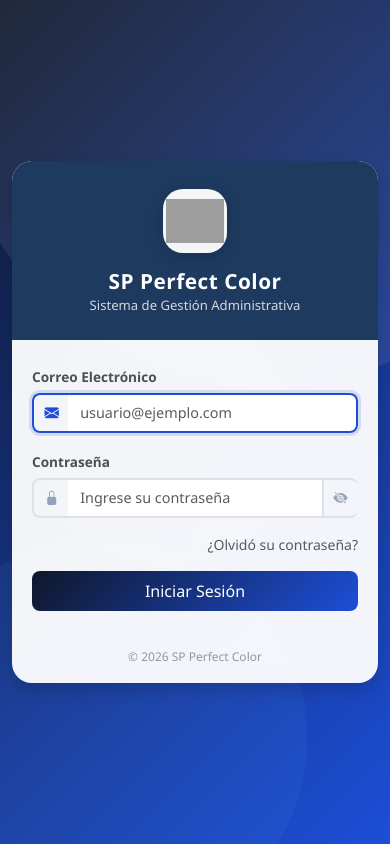
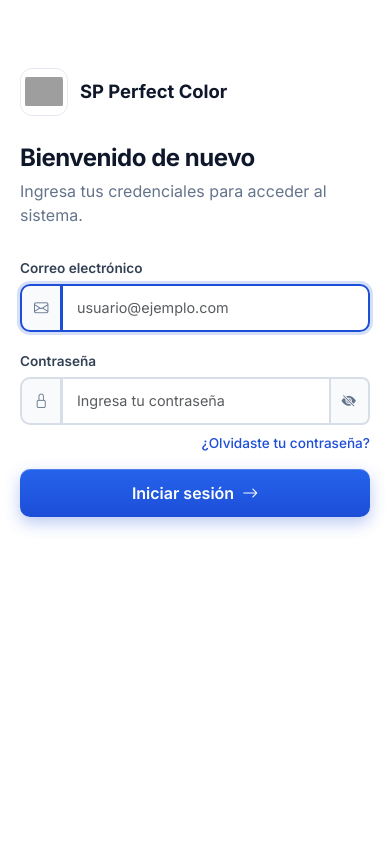
Before and after one commit to FranyelPacheco/SP-Perfect-Color, a PHP site: page / in a window 390 px wide. Run offline with PHP 8.4, Linux system fonts and the light colour scheme; some libraries are stand-ins or nearby versions; grey boxes are pictures that could not be loaded.

Commit message:
UI: sidebar oscuro que empuja contenido, contraste AA, tablas simetricas y nuevo login
Co-Authored-By: Claude Sonnet 5.5 <noreply@anthropic.com>

```diff
--- a/app/views/loginView.php
+++ b/app/views/loginView.php
@@ -39,41 +39,51 @@
     <link rel="stylesheet" href="https://cdn.jsdelivr.net/npm/bootstrap-icons@1.11.3/font/bootstrap-icons.min.css">
     <link href="https://fonts.googleapis.com/css2?family=Inter:wght@400;500;600;700&display=swap" rel="stylesheet">
     <link rel="stylesheet" href="/SP%20Perfect%20Color/assets/css/estiloBase.css?v=<?php echo filemtime(__DIR__ . '/../../assets/css/estiloBase.css'); ?>">
+    <link rel="stylesheet" href="/SP%20Perfect%20Color/assets/css/login.css?v=<?php echo filemtime(__DIR__ . '/../../assets/css/login.css'); ?>">
     <meta name="csrf-token" content="<?php echo htmlspecialchars($_SESSION['csrf_token'] ?? ''); ?>">
     <script src="/SP%20Perfect%20Color/assets/js/csrf.js"></script>
 </head>
-<body class="login-page">
-    <div class="login-bg-shapes">
-        <div class="shape shape-1"></div>
-        <div class="shape shape-2"></div>
-        <div class="shape shape-3"></div>
-        <div class="shape shape-4"></div>
-    </div>
-
-    <div class="login-card">
-        <div class="card shadow">
-            <div class="card-header text-center border-0">
-                <div class="login-logo-wrapper">
-                    <img src="/SP%20Perfect%20Color/assets/images/logo-recortado.webp" alt="SP Perfect Color" class="login-logo">
+<body class="auth-page">
+    <main class="auth-layout">
+        <aside class="auth-brand" aria-hidden="false">
+            <div class="auth-brand-inner">
+                <div class="auth-logo-badge">
+                    <img src="/SP%20Perfect%20Color/assets/images/logo-recortado.webp" alt="SP Perfect Color">
                 </div>
                 <h1>SP Perfect Color</h1>
-                <p class="mb-0">Sistema de Gestión Administrativa</p>
+                <p class="auth-lema">Ventas, inventario y cobranzas de tu pinturería en un solo lugar.</p>
+                <ul class="auth-puntos">
+                    <li><i class="bi bi-palette2"></i>Mezclas y presupuestos al instante</li>
+                    <li><i class="bi bi-box-seam"></i>Inventario con alertas de stock</li>
+                    <li><i class="bi bi-currency-exchange"></i>Cobros en dólares y bolívares</li>
+                </ul>
             </div>
-            <div class="card-body">
+            <small class="auth-pie">&copy; <?php echo date('Y'); ?> SP Perfect Color</small>
+        </aside>
+
+        <section class="auth-form-lado">
+            <div class="auth-form-caja">
+                <div class="auth-logo-movil">
+                    <img src="/SP%20Perfect%20Color/assets/images/logo-recortado.webp" alt="SP Perfect Color">
+                    <span>SP Perfect Color</span>
+                </div>
+                <h2>Bienvenido de nuevo</h2>
+                <p class="auth-sub">Ingresa tus credenciales para acceder al sistema.</p>
+
                 <form id="formularioLogin" novalidate>
                     <div class="mb-3">
-                        <label for="correo" class="form-label">Correo Electrónico</label>
+                        <label for="correo" class="form-label">Correo electrónico</label>
                         <div class="input-group">
-                            <span class="input-group-text"><i class="bi bi-envelope-fill"></i></span>
+                            <span class="input-group-text"><i class="bi bi-envelope"></i></span>
                             <input type="email" id="correo" name="correo" class="form-control" required autocomplete="email" placeholder="usuario@ejemplo.com">
                         </div>
                     </div>
 
-                    <div class="mb-3">
+                    <div class="mb-2">
                         <label for="clave" class="form-label">Contraseña</label>
                         <div class="input-group">
-                            <span class="input-group-text"><i class="bi bi-lock-fill"></i></span>
-                            <input type="password" id="clave" name="clave" class="form-control" required maxlength="20" autocomplete="current-password" placeholder="Ingrese su contraseña">
+                            <span class="input-group-text"><i class="bi bi-lock"></i></span>
+                            <input type="password" id="clave" name="clave" class="form-control" required maxlength="20" autocomplete="current-password" placeholder="Ingresa tu contraseña">
                             <button type="button" id="toggleClave" class="input-group-text password-toggle" aria-label="Mostrar u ocultar contraseña">
                                 <i class="bi bi-eye-slash-fill" id="toggleIcono"></i>
                             </button>
@@ -81,24 +91,22 @@
                     </div>
 
                     <div class="d-flex justify-content-end mb-3">
-                        <a href="#" class="small text-decoration-none text-muted" data-bs-toggle="modal" data-bs-target="#modalRecuperarClave">¿Olvidó su contraseña?</a>
+                        <a href="#" class="auth-link" data-bs-toggle="modal" data-bs-target="#modalRecuperarClave">¿Olvidaste tu contraseña?</a>
                     </div>
 
-                    <div id="mensajeError" class="alert alert-danger d-none"></div>
+                    <div id="mensajeError" class="alert alert-danger d-none" role="alert"></div>
 
-                    <button type="submit" id="btnLogin" class="btn btn-primary w-100 py-2 d-flex align-items-center justify-content-center gap-2">
-                        <span id="btnText">Iniciar Sesión</span>
+                    <button type="submit" id="btnLogin" class="btn btn-primary w-100 d-flex align-items-center justify-content-center gap-2">
+                        <span id="btnText">Iniciar sesión</span>
+                        <i class="bi bi-arrow-right" aria-hidden="true"></i>
                         <div id="btnSpinner" class="spinner-border spinner-border-sm d-none" role="status">
                             <span class="visually-hidden">Cargando...</span>
                         </div>
                     </button>
                 </form>
             </div>
-            <div class="card-footer text-center border-0 py-3">
-                <small class="text-muted">&copy; <?php echo date('Y'); ?> SP Perfect Color</small>
-            </div>
-        </div>
-    </div>
+        </section>
+    </main>
 
     <!-- MODAL PARA RECUPERAR CONTRASEÑA -->
     <div class="modal fade" id="modalRecuperarClave" tabindex="-1" aria-labelledby="modalRecuperarLabel" aria-hidden="true">
--- /dev/null
+++ b/assets/css/login.css
@@ -0,0 +1,102 @@
+/* Login: diseño dividido (marca a la izquierda, formulario a la derecha) con la paleta azul de SP Perfect Color */
+html body.auth-page {
+  margin: 0;
+  background: #fff;
+  font-family: 'Inter', 'Segoe UI', system-ui, sans-serif;
+  color: #0f172a;
+  -webkit-font-smoothing: antialiased;
+}
+.auth-layout { display: grid; grid-template-columns: minmax(0, 1.05fr) minmax(0, 1fr); min-height: 100vh; min-height: 100dvh; }
+
+.auth-brand {
+  position: relative;
+  display: flex;
+  flex-direction: column;
+  justify-content: space-between;
+  padding: 3rem 3.5rem;
+  color: #fff;
+  background:
+    radial-gradient(circle at 15% 20%, rgba(96,165,250,0.35), transparent 45%),
+    radial-gradient(circle at 85% 85%, rgba(59,130,246,0.3), transparent 50%),
+    linear-gradient(135deg, #0F172A 0%, #1E3A5F 55%, #1D4ED8 100%);
+  overflow: hidden;
+}
+.auth-brand::before {
+  content: '';
+  position: absolute; inset: 0;
+  background-image: radial-gradient(rgba(255,255,255,0.09) 1px, transparent 1px);
+  background-size: 22px 22px;
+  mask-image: linear-gradient(135deg, transparent 10%, #000 60%, transparent 100%);
+  pointer-events: none;
+}
+.auth-brand-inner { position: relative; margin: auto 0; max-width: 460px; animation: authEntra 0.7s cubic-bezier(0.16, 1, 0.3, 1) both; }
+.auth-logo-badge {
+  width: 96px; height: 96px;
+  display: grid; place-items: center;
+  background: #fff;
+  border-radius: 24px;
+  padding: 10px;
+  box-shadow: 0 12px 32px rgba(2,6,23,0.35);
+  margin-bottom: 2rem;
+}
+.auth-logo-badge img { max-width: 100%; max-height: 100%; object-fit: contain; }
+.auth-brand h1 { font-size: 2.4rem; font-weight: 700; letter-spacing: -0.02em; margin: 0 0 0.75rem; color: #fff; }
+.auth-lema { font-size: 1.1rem; line-height: 1.55; color: rgba(255,255,255,0.82); margin-bottom: 2rem; }
+.auth-puntos { list-style: none; padding: 0; margin: 0; display: grid; gap: 0.9rem; }
+.auth-puntos li { display: flex; align-items: center; gap: 0.8rem; color: rgba(255,255,255,0.92); font-size: 0.95rem; }
+.auth-puntos i {
+  width: 36px; height: 36px; flex-shrink: 0;
+  display: grid; place-items: center;
+  border-radius: 10px;
+  background: rgba(255,255,255,0.12);
+  border: 1px solid rgba(255,255,255,0.18);
+  color: #93c5fd;
+  font-size: 1.05rem;
+}
+.auth-pie { position: relative; color: rgba(255,255,255,0.6); }
+
+.auth-form-lado { display: flex; align-items: center; justify-content: center; padding: 2rem 1.5rem; background: #fff; }
+.auth-form-caja { width: 100%; max-width: 400px; animation: authEntra 0.6s 0.1s cubic-bezier(0.16, 1, 0.3, 1) both; }
+.auth-form-caja h2 { font-size: 1.75rem; font-weight: 700; letter-spacing: -0.02em; margin-bottom: 0.4rem; }
+.auth-sub { color: #64748b; margin-bottom: 1.75rem; }
+.auth-logo-movil { display: none; align-items: center; gap: 0.75rem; margin-bottom: 1.75rem; font-weight: 700; font-size: 1.15rem; }
+.auth-logo-movil img { width: 48px; height: 48px; object-fit: contain; border: 1px solid #e5e9f0; border-radius: 12px; padding: 4px; }
+
+.auth-page .form-label { font-weight: 600; font-size: 0.85rem; color: #334155; }
+.auth-page .input-group-text { background: #f8fafc; border-color: #d8dee8; color: #64748b; border-radius: 10px 0 0 10px; }
+.auth-page .input-group > .form-control { border-color: #d8dee8; padding: 0.7rem 0.85rem; }
+.auth-page .input-group > .form-control:last-child { border-radius: 0 10px 10px 0; }
+.auth-page .input-group > .password-toggle { border-radius: 0 10px 10px 0; cursor: pointer; }
+.auth-page .input-group > .password-toggle:hover { color: #1D4ED8; }
+.auth-page .input-group:focus-within .input-group-text,
+.auth-page .input-group:focus-within .form-control { border-color: #1D4ED8; }
+.auth-page .input-group:focus-within { box-shadow: 0 0 0 3px rgba(29,78,216,0.18); border-radius: 10px; }
+.auth-page .form-control:focus { box-shadow: none; }
+.auth-link { color: #1D4ED8; font-size: 0.85rem; font-weight: 500; text-decoration: none; }
+.auth-link:hover { text-decoration: underline; }
+.auth-page #btnLogin {
+  padding: 0.75rem 1rem;
+  font-weight: 600;
+  border: 0;
+  border-radius: 10px;
+  background: linear-gradient(180deg, #2563EB, #1D4ED8);
+  box-shadow: 0 6px 16px rgba(29,78,216,0.3), inset 0 1px 0 rgba(255,255,255,0.2);
+}
+.auth-page #btnLogin:hover { background: linear-gradient(180deg, #1D4ED8, #1E40AF); transform: translateY(-1px); }
+.auth-page #btnLogin .bi-arrow-right { transition: transform 0.2s; }
+.auth-page #btnLogin:hover .bi-arrow-right { transform: translateX(3px); }
+.auth-page .alert { border-radius: 10px; font-size: 0.875rem; }
+
+@keyframes authEntra { from { opacity: 0; transform: translateY(14px); } to { opacity: 1; transform: none; } }
+@media (prefers-reduced-motion: reduce) { .auth-brand-inner, .auth-form-caja { animation: none; } }
+
+@media (max-width: 991.98px) {
+  .auth-layout { grid-template-columns: 1fr; }
+  .auth-brand { display: none; }
+  .auth-logo-movil { display: flex; }
+  .auth-form-lado { align-items: flex-start; padding-top: 12vh; }
+}
+@media (max-width: 575.98px) {
+  .auth-form-lado { padding: 2rem 1.25rem; padding-top: 8vh; }
+  .auth-form-caja h2 { font-size: 1.5rem; }
+}
```
Also changed, not shown: app/views/plantillaBase.php (+9 -1 lines), assets/css/estiloUI.css (+106 -61 lines), assets/js/ui.js (+28 -0 lines).
